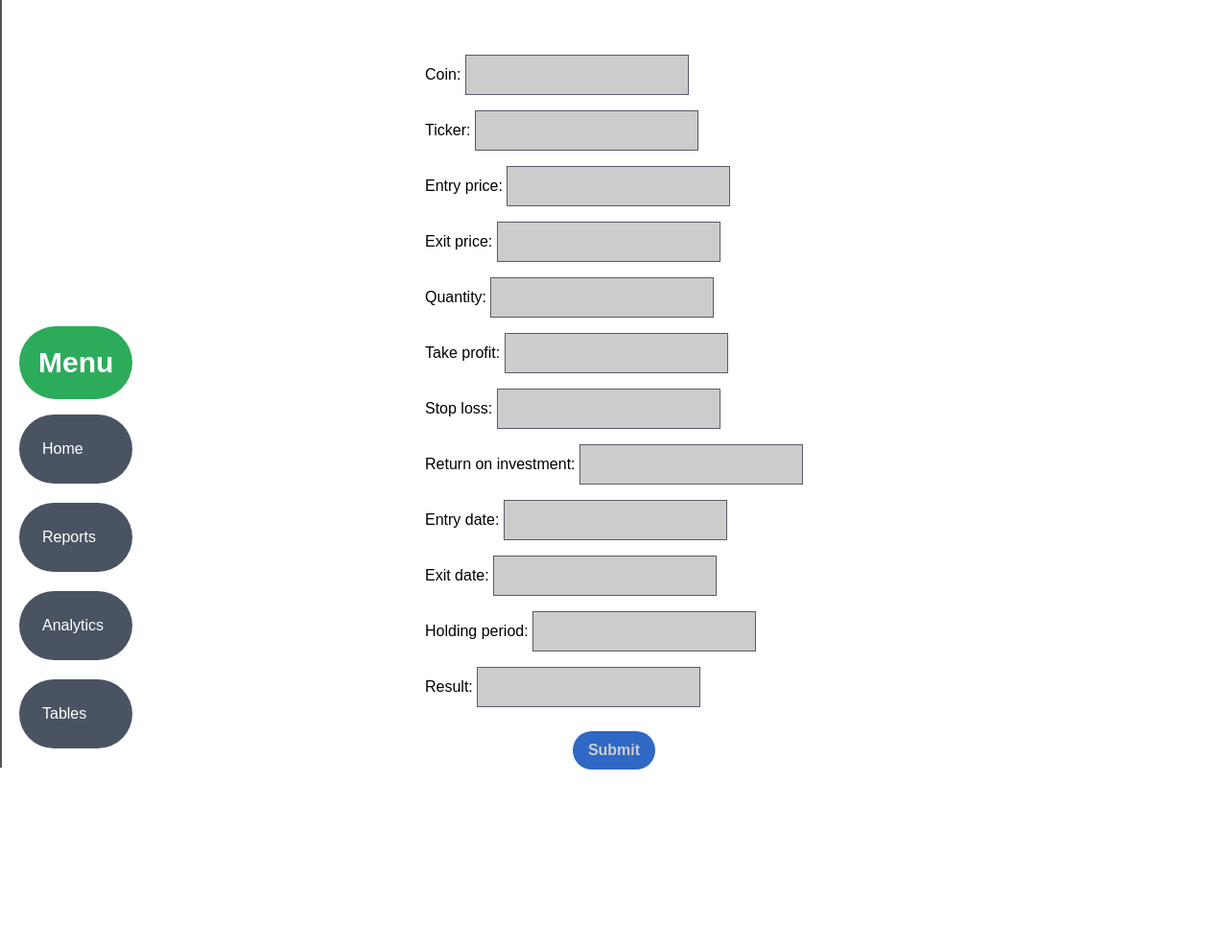
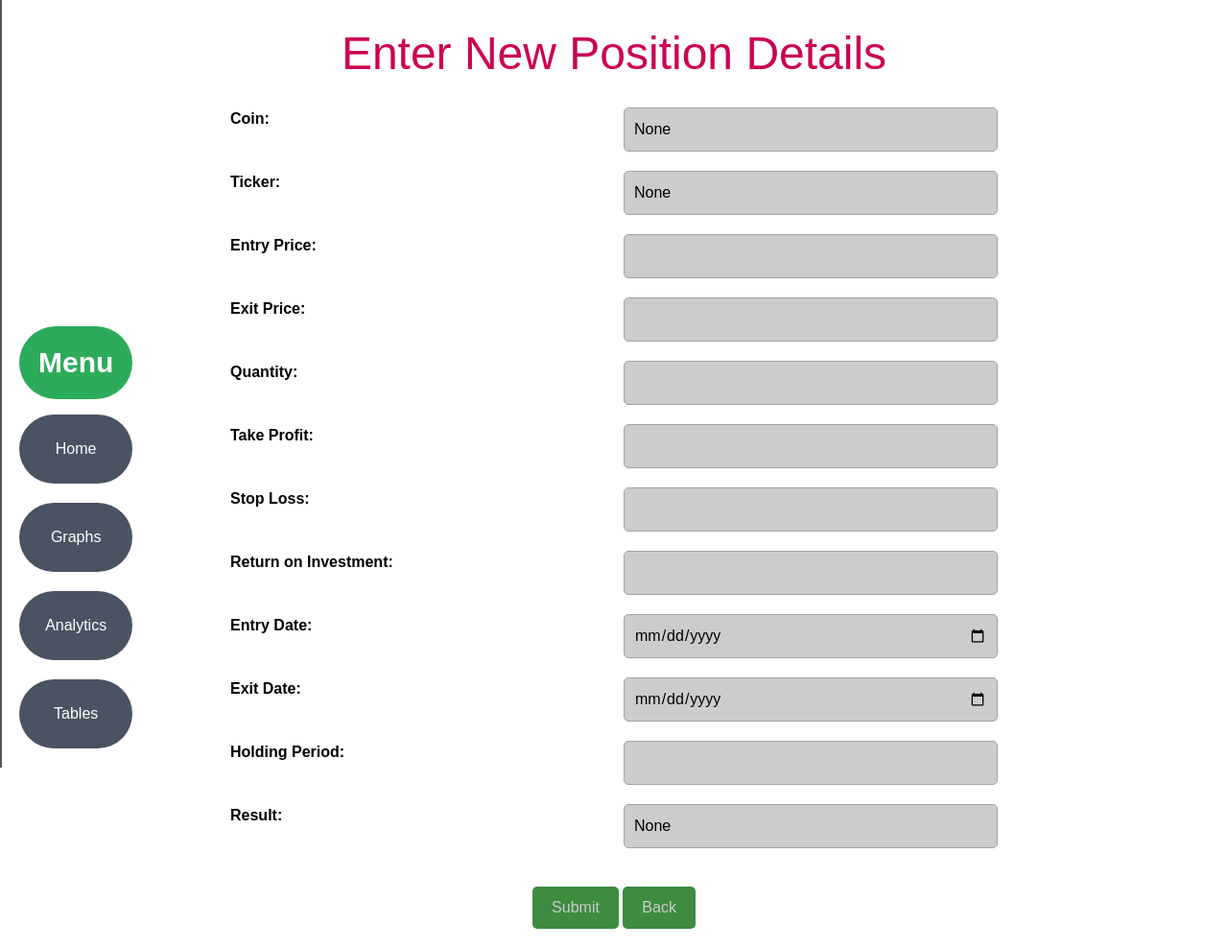
Before and after one commit to Brantyyn/Financial_analysis, a Django app: page /data/ in a window 1280 px wide. Shown: the whole page at 96% size. Before the commit the page ends 802 px from the top, so only its background shows below. Run offline with Django 5.2, Linux system fonts and the light colour scheme; some libraries are stand-ins or nearby versions.

Commit message:
Improved Data views and entry

```diff
--- a/requirements.txt
+++ b/requirements.txt
@@ -1,9 +1,9 @@
 pip install --upgrade pip
+pip install matplotlib
 pipenv install django
+pip install gunicorn
 pip install psycopg2-binary
 pip install django-tailwind
 python manage.py tailwind init
-npm install tailwindcss@latest autoprefixer@latest --save
-npm install postcss cli cross-env --save-dev
+
 python manage.py tailwind start
-pip install gunicorn
--- a/templates/base.html
+++ b/templates/base.html
@@ -84,8 +84,8 @@
             <h3 class="font-extrabold mb-4 text-3xl bg-green-600 p-5 rounded-full text-center">Menu</h3>
             <div class="space-y-5">
                 <a href="{% url 'charts' %}" class="block bg-gray-700 p-6 rounded-full">Home</a>
-                <a href="#" class="block bg-gray-700 p-6 rounded-full">Reports</a>
-                <a href="#" class="block bg-gray-700 p-6 rounded-full">Analytics</a>
+                <a href="#" class="block bg-gray-700 p-6 rounded-full">Graphs</a>
+                <a href="{% url 'analytics' %}" class="block bg-gray-700 p-6 rounded-full">Analytics</a>
                 <a href="{% url 'data' %}" class="block bg-gray-700 p-6 rounded-full">Tables</a>
             </div>
         </div>
--- a/templates/tables.html
+++ b/templates/tables.html
@@ -2,35 +2,159 @@
 
 {% block content %}
 <!DOCTYPE html>
-<html lang="en">
+<html>
 <head>
-    <meta charset="UTF-8">
-    <meta name="viewport" content="width=device-width, initial-scale=1.0">
-    <title>Data Form</title>
+    <title>Data Entry Form</title>
+    <style>
+        body {
+            font-family: sans-serif;
+            text-align: center;
+            padding: 20px;
+        }
+
+        .form-container {
+            display: grid;
+            grid-template-columns: repeat(2, 1fr); /* Two columns: labels and inputs */
+            gap: 20px;
+            margin: 0 auto; /* Center horizontally */
+            max-width: 800px; /* Optional: limits form width for better appearance */
+        }
+
+        .form-container label {
+            display: block;
+            text-align: left;
+            font-weight: bold;
+            margin-bottom: 10px;
+        }
+
+        input[type="text"],
+        input[type="password"],
+        input[type="email"],
+        input[type="number"],
+        input[type="search"],
+        input[type="url"],
+        input[type="date"],
+        input[type="week"] {
+            width: 100%;
+            padding: 10px;
+            border: 1px solid #ccc;
+            border-radius: 5px;
+        }
+
+        .form-row {
+            display: contents; /* Allows grid layout to apply directly to children */
+        }
+
+        .range-container {
+            display: flex;
+            align-items: center;
+            gap: 10px;
+        }
+
+        input[type="range"] {
+            width: 100%;
+        }
+
+        button {
+            padding: 10px 20px;
+            border: none;
+            border-radius: 5px;
+            background-color: #4CAF50; /* Green background */
+            color: white;
+            cursor: pointer;
+            font-size: 16px;
+            margin-top: 20px;
+        }
+
+        .title {
+            font-size: 48px;
+            color: #ff0066; /* Pink color */
+            margin-bottom: 20px;
+        }
+
+        .form-container .buttons {
+            grid-column: span 2; /* Span across both columns */
+            text-align: center;
+        }
+    </style>
 </head>
-<body class="min-h-screen flex items-center justify-center p-8">
-    <div>
-        <form method="post" class="space-y-6">
-            {% csrf_token %}
-            <table class="table-auto w-full mt-6 rounded-3xl bg-stone-600">
-                <thead>
-                    <!-- Add table headers if needed -->
-                </thead>
-                <tbody>
-                    <tr>
-                        <td colspan="2" class="space-y-4">
-                            {{ form.as_p }}
-                        </td>
-                    </tr>
-                </tbody>
-            </table>
-            <div class="flex justify-center mt-6">
-                <button type="submit" class="bg-blue-500 hover:bg-blue-700 text-white font-bold py-2 px-4 rounded-full">
-                    Submit
-                </button>
-            </div>
-        </form>
-    </div>
+<body>
+    <h1 class="title">Enter New Position Details</h1>
+
+    <form method="post" class="form-container">
+        {% csrf_token %}
+
+        <div class="form-row">
+            <label for="id_Coin">Coin:</label>
+            <input type="text" id="id_Coin" name="Coin" value="{{ form.Coin.value }}">
+        </div>
+
+        <div class="form-row">
+            <label for="id_Ticker">Ticker:</label>
+            <input type="text" id="id_Ticker" name="Ticker" value="{{ form.Ticker.value }}">
+        </div>
+
+        <div class="form-row">
+            <label for="id_Entry_price">Entry Price:</label>
+            <input type="number" id="id_Entry_price" name="Entry_price" value="{{ form.Entry_price.value }}">
+        </div>
+
+        <div class="form-row">
+            <label for="id_Exit_price">Exit Price:</label>
+            <input type="number" id="id_Exit_price" name="Exit_price" value="{{ form.Exit_price.value }}">
+        </div>
+
+        <div class="form-row">
+            <label for="id_Quantity">Quantity:</label>
+            <input type="number" id="id_Quantity" name="Quantity" value="{{ form.Quantity.value }}">
+        </div>
+
+        <div class="form-row">
+            <label for="id_Take_profit">Take Profit:</label>
+            <input type="number" id="id_Take_profit" name="Take_profit" value="{{ form.Take_profit.value }}">
+        </div>
+
+        <div class="form-row">
+            <label for="id_Stop_loss">Stop Loss:</label>
+            <input type="number" id="id_Stop_loss" name="Stop_loss" value="{{ form.Stop_loss.value }}">
+        </div>
+
+        <div class="form-row">
+            <label for="id_Return_on_investment">Return on Investment:</label>
+            <input type="number" id="id_Return_on_investment" name="Return_on_investment" value="{{ form.Return_on_investment.value }}">
+        </div>
+
+        <div class="form-row">
+            <label for="id_Entry_date">Entry Date:</label>
+            <input type="date" id="id_Entry_date" name="Entry_date" value="{{ form.Entry_date.value }}">
+        </div>
+
+        <div class="form-row">
+            <label for="id_Exit_date">Exit Date:</label>
+            <input type="date" id="id_Exit_date" name="Exit_date" value="{{ form.Exit_date.value }}">
+        </div>
+
+        <div class="form-row">
+            <label for="id_Holding_period">Holding Period:</label>
+            <input type="number" id="id_Holding_period" name="Holding_period" value="{{ form.Holding_period.value }}">
+        </div>
+
+        <div class="form-row">
+            <label for="id_Result">Result:</label>
+            <input type="text" id="id_Result" name="Result" value="{{ form.Result.value }}">
+        </div>
+
+        <div class="buttons">
+            <button type="submit" value='submit'>
+                Submit
+            </button>
+            <button type="button" onclick="window.history.back();">
+                Back
+            </button>
+        </div>
+    </form>
 </body>
 </html>
+
+
 {% endblock content %}
--- a/themes/static/css/dist/styles.css
+++ b/themes/static/css/dist/styles.css
@@ -923,45 +882,21 @@ select {
   margin-bottom: calc(1.5rem * var(--tw-space-y-reverse));
 }
 
-.space-x-6 > :not([hidden]) ~ :not([hidden]) {
-  --tw-space-x-reverse: 0;
-  margin-right: calc(1.5rem * var(--tw-space-x-reverse));
-  margin-left: calc(1.5rem * calc(1 - var(--tw-space-x-reverse)));
+.rounded-3xl {
+  border-radius: 1.5rem;
 }
 
 .rounded-full {
   border-radius: 9999px;
 }
 
-.rounded-lg {
-  border-radius: 0.5rem;
-}
-
-.rounded-3xl {
-  border-radius: 1.5rem;
-}
-
-.rounded-2xl {
-  border-radius: 1rem;
-}
-
 .border {
   border-width: 1px;
-}
-
-.border-gray-300 {
-  --tw-border-opacity: 1;
-  border-color: rgb(209 213 219 / var(--tw-border-opacity));
 }
 
 .bg-blue-500 {
   --tw-bg-opacity: 1;
   background-color: rgb(59 130 246 / var(--tw-bg-opacity));
-}
-
-.bg-gray-100 {
-  --tw-bg-opacity: 1;
-  background-color: rgb(243 244 246 / var(--tw-bg-opacity));
 }
 
 .bg-gray-50 {
@@ -979,44 +914,9 @@ select {
   background-color: rgb(22 163 74 / var(--tw-bg-opacity));
 }
 
-.bg-white {
+.bg-stone-600 {
   --tw-bg-opacity: 1;
-  background-color: rgb(255 255 255 / var(--tw-bg-opacity));
-}
-
-.bg-red-500 {
-  --tw-bg-opacity: 1;
-  background-color: rgb(239 68 68 / var(--tw-bg-opacity));
-}
-
-.bg-gray-200 {
-  --tw-bg-opacity: 1;
-  background-color: rgb(229 231 235 / var(--tw-bg-opacity));
-}
-
-.bg-blue-400 {
-  --tw-bg-opacity: 1;
-  background-color: rgb(96 165 250 / var(--tw-bg-opacity));
-}
-
-.bg-blue-700 {
-  --tw-bg-opacity: 1;
-  background-color: rgb(29 78 216 / var(--tw-bg-opacity));
-}
-
-.bg-green-100 {
-  --tw-bg-opacity: 1;
-  background-color: rgb(220 252 231 / var(--tw-bg-opacity));
-}
-
-.bg-blue-600 {
-  --tw-bg-opacity: 1;
-  background-color: rgb(37 99 235 / var(--tw-bg-opacity));
-}
-
-.bg-blue-200 {
-  --tw-bg-opacity: 1;
-  background-color: rgb(191 219 254 / var(--tw-bg-opacity));
+  background-color: rgb(87 83 78 / var(--tw-bg-opacity));
 }
 
 .p-5 {
@@ -1079,21 +959,12 @@ select {
   line-height: 1;
 }
 
-.text-sm {
-  font-size: 0.875rem;
-  line-height: 1.25rem;
+.font-bold {
+  font-weight: 700;
 }
 
 .font-extrabold {
   font-weight: 800;
-}
-
-.font-medium {
-  font-weight: 500;
-}
-
-.font-bold {
-  font-weight: 700;
 }
 
 .leading-normal {
--- a/visuals/models.py
+++ b/visuals/models.py
@@ -1,5 +1,7 @@
 from django.db import models
 from django.urls import reverse
+from django.shortcuts import render, redirect
+
 
 # Create your models here.
 class Data(models.Model):
--- a/visuals/urls.py
+++ b/visuals/urls.py
@@ -1,8 +1,11 @@
 from django.urls import path
-from .views import DataFormView, home
+from .views import DataFormView, home, Analytics, GraphPageView, StaticGraphView
 
 
 urlpatterns = [
     path('', home.as_view(), name='charts'),
     path('data/', DataFormView.as_view(), name='data'),
+    path('analytics/', Analytics.as_view(), name='analytics'),
+    path('graph-view', GraphPageView.as_view(), name='graph_page'),
+    path('static-graph/', StaticGraphView.as_view(), name='static_graph'),
 ]
--- a/visuals/views.py
+++ b/visuals/views.py
@@ -14,7 +14,59 @@ class DataFormView(FormView):
     template_name = 'tables.html'
     success_url = reverse_lazy('charts')
 
+    def form_valid(self, form):
+        # This method is called when valid form data has been posted.
+        # Here you need to save the form data to the database.
+        form.save()  # Ensure your DataForm is a ModelForm or has a save method
+        return super().form_valid(form)
+
 
 
 class home(TemplateView):
     template_name = 'chart.html'
+
+
+
+class Analytics(TemplateView):
+    template_name = 'analytics.html'
+
+    def get_context_data(self, **kwargs):
+        context = super().get_context_data(**kwargs)
+        data = Data.objects.all()  # Retrieve all data objects from the database
+        context['data'] = data  # Pass the data to the template
+        return context
+
+
+
+
+
+
+# views.py
+
+import matplotlib.pyplot as plt
+from io import BytesIO
+from django.http import HttpResponse
+from django.views import View
+from django.shortcuts import render
+
+class StaticGraphView(View):
+    def get(self, request, *args, **kwargs):
+        # Generate the plot
+        plt.figure(figsize=(10, 6))
+        plt.plot([1, 2, 3, 4, 5], [10, 15, 13, 17, 12], marker='o')
+        plt.title('Static Graph Example')
+        plt.xlabel('X-axis Label')
+        plt.ylabel('Y-axis Label')
+        plt.grid(True)
+
+        # Save the plot to a BytesIO object
+        buffer = BytesIO()
+        plt.savefig(buffer, format='png')
+        buffer.seek(0)  # Rewind the buffer to the beginning
+
+        # Return the image as an HTTP response
+        return HttpResponse(buffer, content_type='image/png')
+
+class GraphPageView(View):
+    def get(self, request, *args, **kwargs):
+        return render(request, 'static_graph.html')
```
Also changed, not shown: other parts of themes/static/css/dist/styles.css (+2 -105 lines), dashboard/settings.py (+4 -7 lines), templates/analytics.html (added, +73 -0 lines), templates/graphs.html (added, +17 -0 lines), dashboard.sqlite3 (added).
